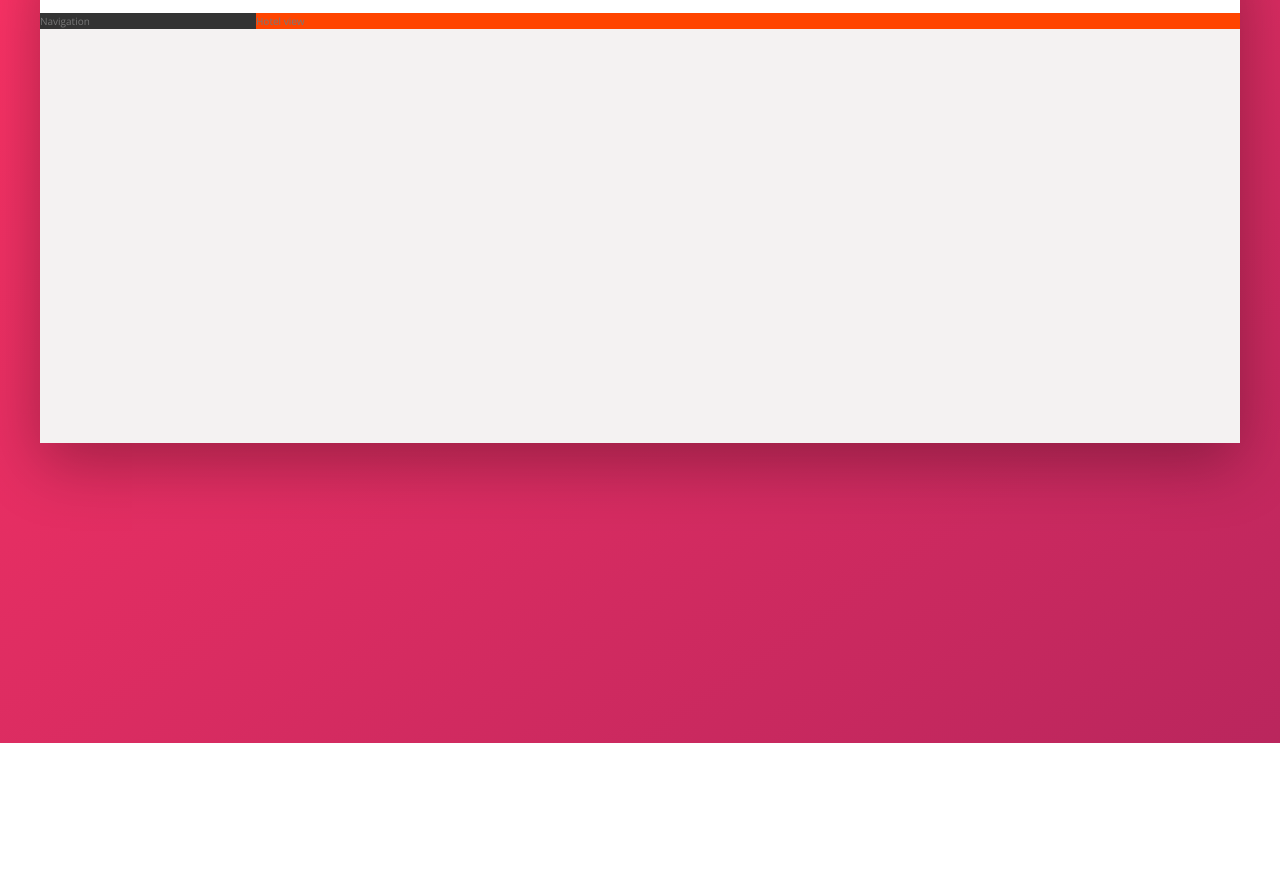
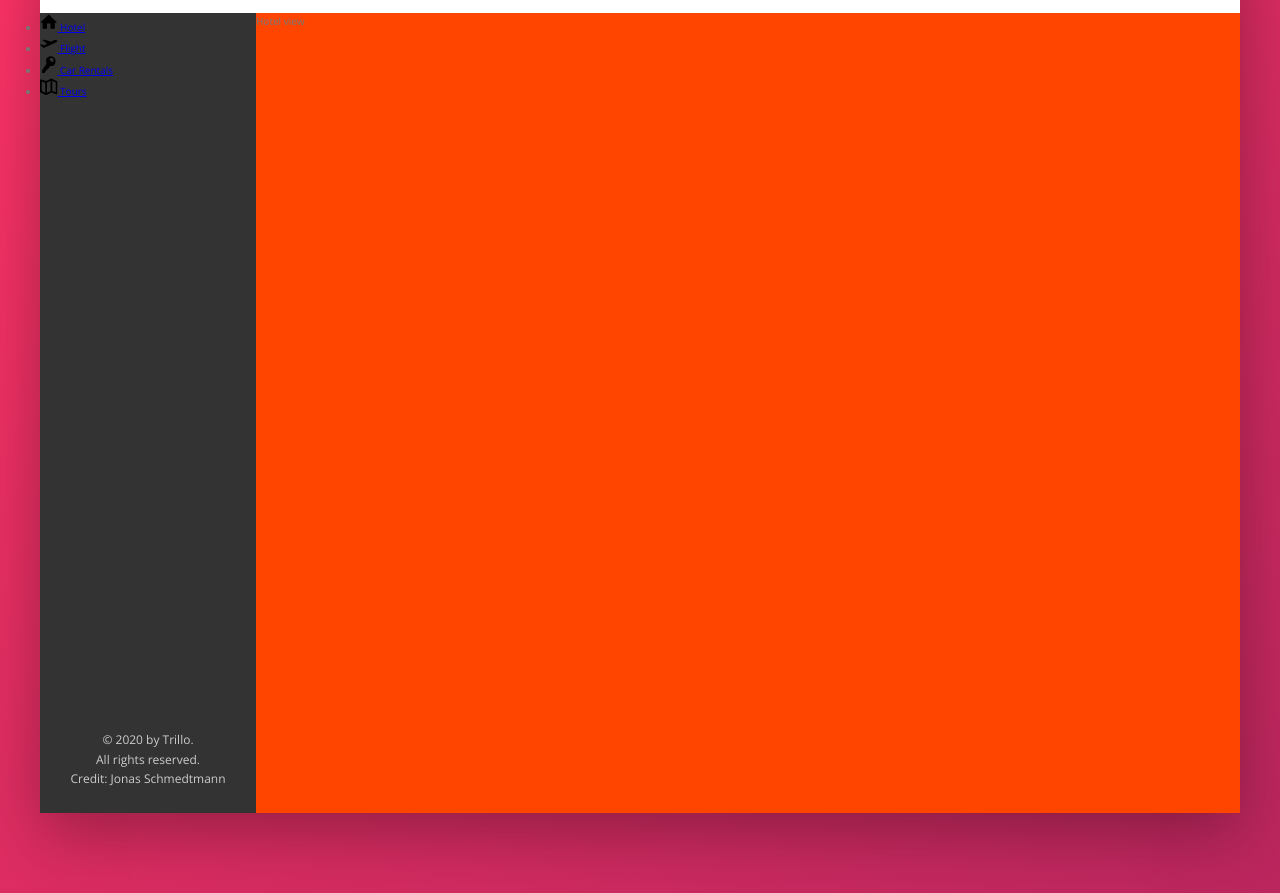
Before and after one commit to imbrikis/udemy-advanced-css-trillo, a website: page index.html in a window 1280 px wide. Shown: the part 137-1030 px from the top of the page. Before the commit the page ends 880 px from the top, so only its background shows below. Drawn offline with nearby package versions, Linux system fonts and the light colour scheme.

Commit message:
lesson 78

```diff
--- a/index.html
+++ b/index.html
@@ -46,8 +46,50 @@
 
           <div class="content">
             <nav class="sidebar">
-              Navigation
+              <ul class="side-nav">
+                <li class="side-nav__item">
+                  <a href="#" class="side-nav__link">
+                    <svg class="side-nav__icon">
+                      <use xlink:href="img/sprite.svg#icon-home"></use>
+                    </svg>
+                    <span>Hotel</span>
+                  </a>
+                </li>
+                <li class="side-nav__item">
+                  <a href="#" class="side-nav__link">
+                    <svg class="side-nav__icon">
+                      <use xlink:href="img/sprite.svg#icon-aircraft-take-off"></use>
+                    </svg>
+                    <span>Flight</span>
+                  </a>
+                </li>
+                <li class="side-nav__item">
+                  <a href="#" class="side-nav__link">
+                    <svg class="side-nav__icon">
+                      <use xlink:href="img/sprite.svg#icon-key"></use>
+                    </svg>
+                    <span>Car Rentals</span>
+                  </a>
+                </li>
+                <li class="side-nav__item">
+                  <a href="#" class="side-nav__link">
+                    <svg class="side-nav__icon">
+                      <use xlink:href="img/sprite.svg#icon-map"></use>
+                    </svg>
+                    <span>Tours</span>
+                  </a>
+                </li>
+              </ul>
+
+              <div class="legal">
+                &copy; 2020 by Trillo.
+                <br>
+                All rights reserved.
+                <br>
+                Credit: Jonas Schmedtmann
+              </div>
             </nav>
+
             <main class="hotel-view">
               Hotel view
             </main>
--- a/sass/_components.scss
+++ b/sass/_components.scss
@@ -117,3 +117,33 @@
     margin-right: 1rem;
   }
 }
+
+
+
+////////////////////////////////////////////////////////
+// SIDE NAVIGATION
+.side-nav {
+  &__item {
+
+  }
+
+  &__link {
+
+  }
+
+  &__icon {
+    width: 1.75rem;
+    height: 1.75rem;
+  }
+}
+
+
+
+////////////////////////////////////////////////////////
+// LEGAL TEXT
+.legal {
+  font-size: 1.2rem;
+  color: var(--color-gray-light-4);
+  text-align: center;
+  padding: 2.5rem;
+}
--- a/sass/_layout.scss
+++ b/sass/_layout.scss
@@ -26,11 +26,16 @@
   background-color: var(--color-gray-dark-1);
 
   flex: 0 0 18%;
+  display: flex;
+  flex-direction: column;
+  justify-content: space-between;
 }
 
 .hotel-view {
   background-color: #fff;
   background-color: orangered;
 
+  height: 80rem;
+
   flex: 1;
 }
```
Also changed, not shown: css/style.css.
